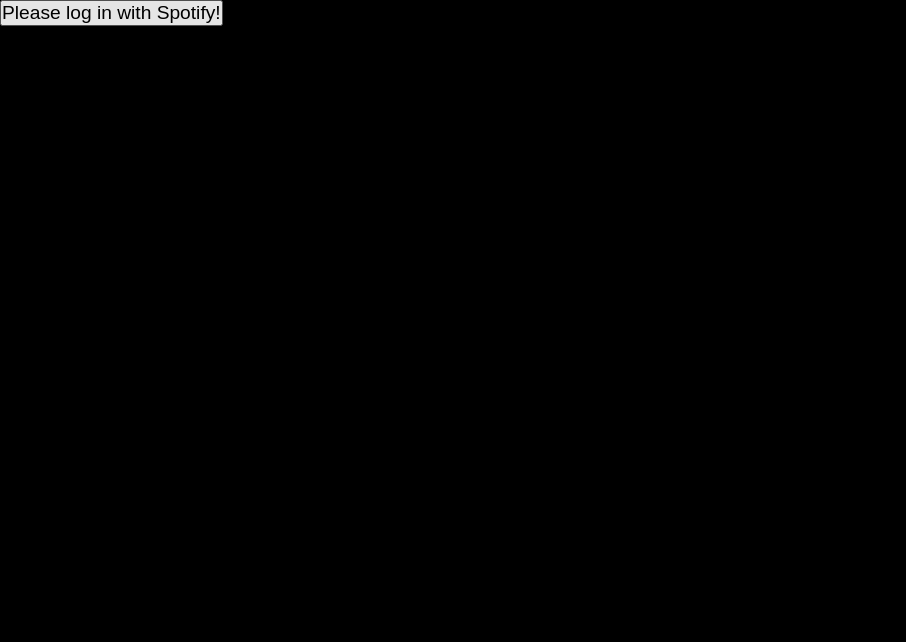
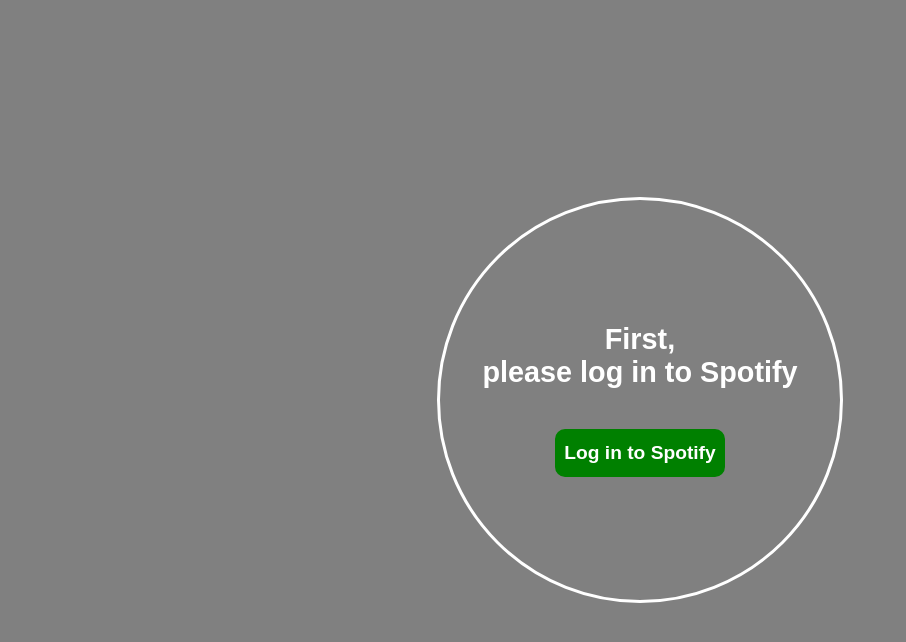
Before and after one commit to luketynan/SpotifyApp, a React (Create React App) app: page / in a window 1280 px wide. Shown: the top 642 px of the page, without its empty margins (0-906 px from the left). Built offline with nearby package versions, Linux system fonts and the light colour scheme; no server answers.

Commit message:
Added style and call to action login page
Added grey background and white circular border around call to action heading text and button which redirects to log in service

```diff
--- a/src/App.css
+++ b/src/App.css
@@ -1,3 +1,5 @@
+@import url('https://fonts.googleapis.com/css2?family=Rokkitt:wght@900&display=swap');
+
 *{
   margin: 0;
   padding: 0;
--- a/src/App.js
+++ b/src/App.js
@@ -28,8 +28,44 @@
 class LoginPage extends Component {
   render() {
     return (
-      <div>
-        <button onClick={() => window.location = 'http://localhost:8888/login'}>Please log in with Spotify!</button>
+      <div style={{
+        height: '100vh',
+        width: '100%',
+        backgroundColor: 'grey',
+        display: 'flex',
+        justifyContent: 'center',
+        alignItems: 'center',
+        color: 'white'
+      }}>
+        <div style={{
+          border: 'solid white',
+          borderRadius: '50%',
+          width: '50vh',
+          height: '50%',
+          display: 'flex',
+          flexDirection: 'column',
+          justifyContent: 'center',
+          alignItems: 'center'
+        }}>
+          <h2 style={{textAlign:'center', fontSize:'150%'}}><span style={{display:'block', fontSize:'inherit'}}>First,</span> please log in to Spotify</h2>
+
+          <button onClick={() => {window.location='http://localhost:8888/login'}}
+          style={{
+            color: 'inherit',
+            textDecoration: 'none',
+            textAlign: 'center',
+            lineHeight: '150%',
+            backgroundColor: 'green',
+            border: 'solid green',
+            borderRadius: '10px',
+            padding: '.5vw',
+            cursor: 'pointer',
+            marginTop: '10%',
+            fontWeight: 'bold'
+          }}>
+            Log in to Spotify
+          </button>
+        </div>
       </div>
     )
   }
@@ -182,6 +218,7 @@
   render() {
     return (
       console.log(queryString.parse(window.location.search).access_token),
+
       queryString.parse(window.location.search).access_token === undefined ?
       <LoginPage/>
       :
```
